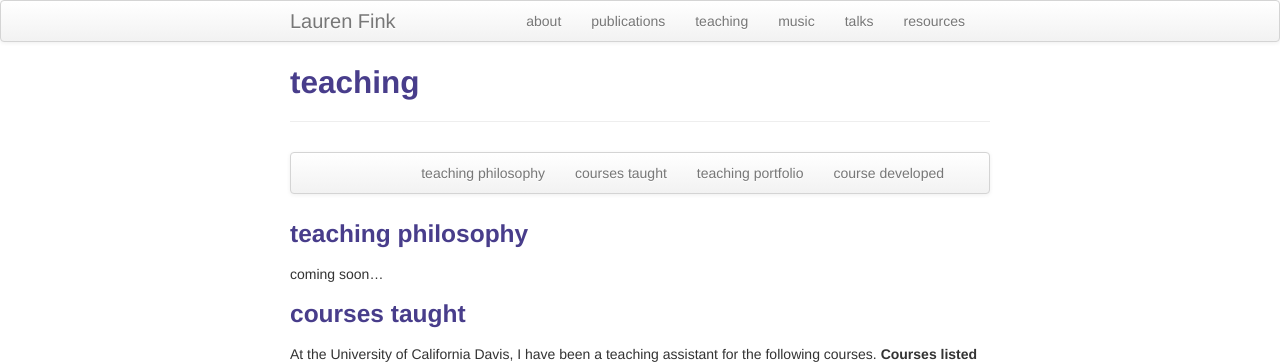
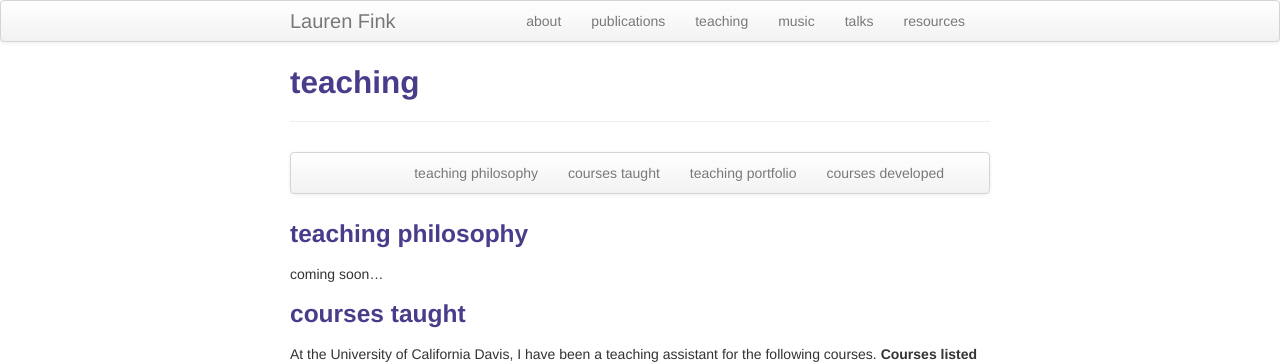
Before and after one commit to lkfink/lkfink.github.io, a Jekyll site: the page built from pages/teaching.md, in a window 1280 px wide. Shown: the top 364 px of the page. Built offline with Jekyll 4.4.1, drawn with Linux system fonts in a browser that asks for light colours.

Commit message:
Update teaching.md

```diff
--- a/pages/teaching.md
+++ b/pages/teaching.md
@@ -10,7 +10,7 @@ description: Lauren Fink's teaching
             <li><a href="#philosophy">teaching philosophy</a></li>
             <li><a href="#current">courses taught</a></li>
             <li><a href="#portfolio">teaching portfolio</a></li>
-            <li><a href="#dev">course developed</a></li>
+            <li><a href="#dev">courses developed</a></li>
         </ul>
     </div>
 </div>
```
